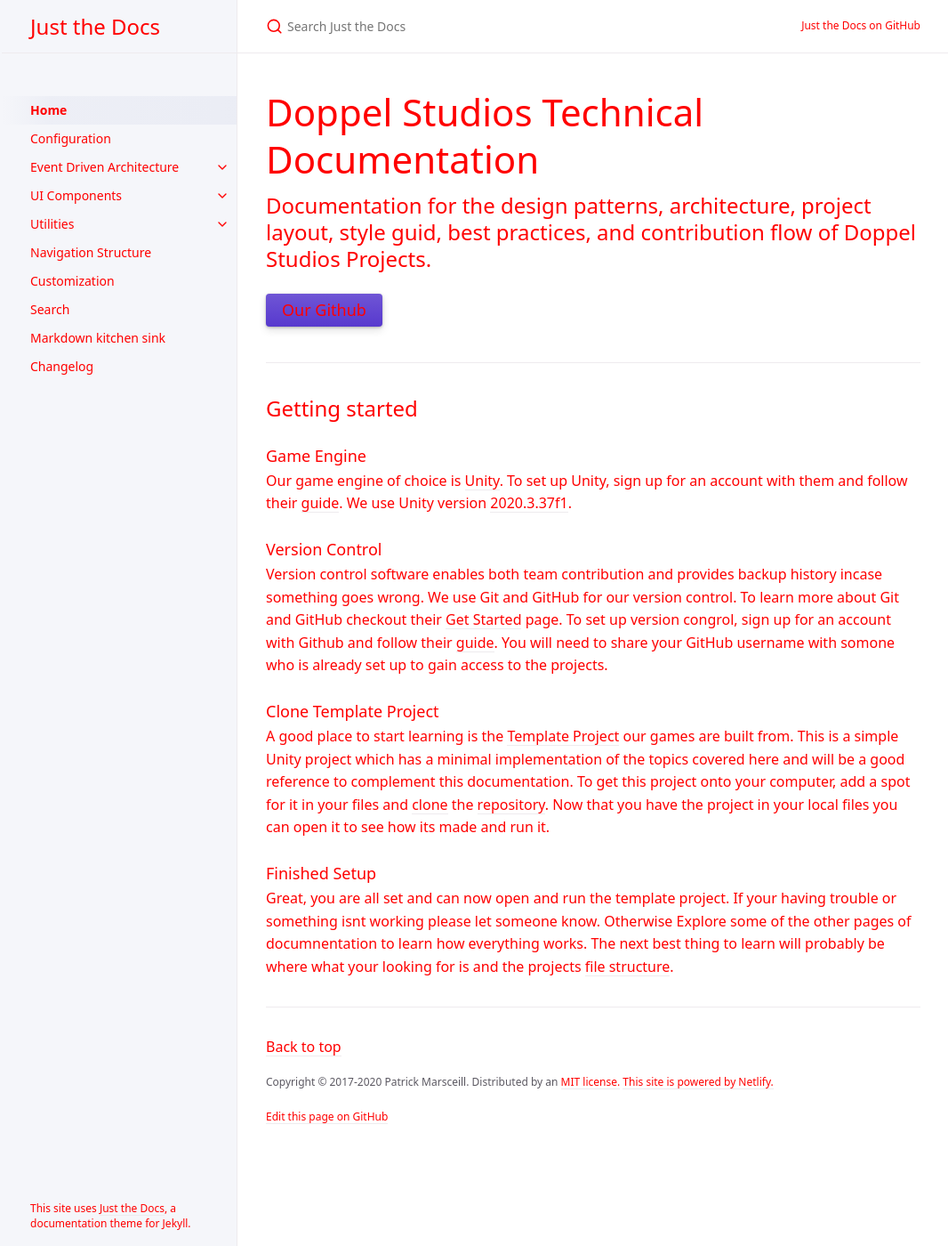
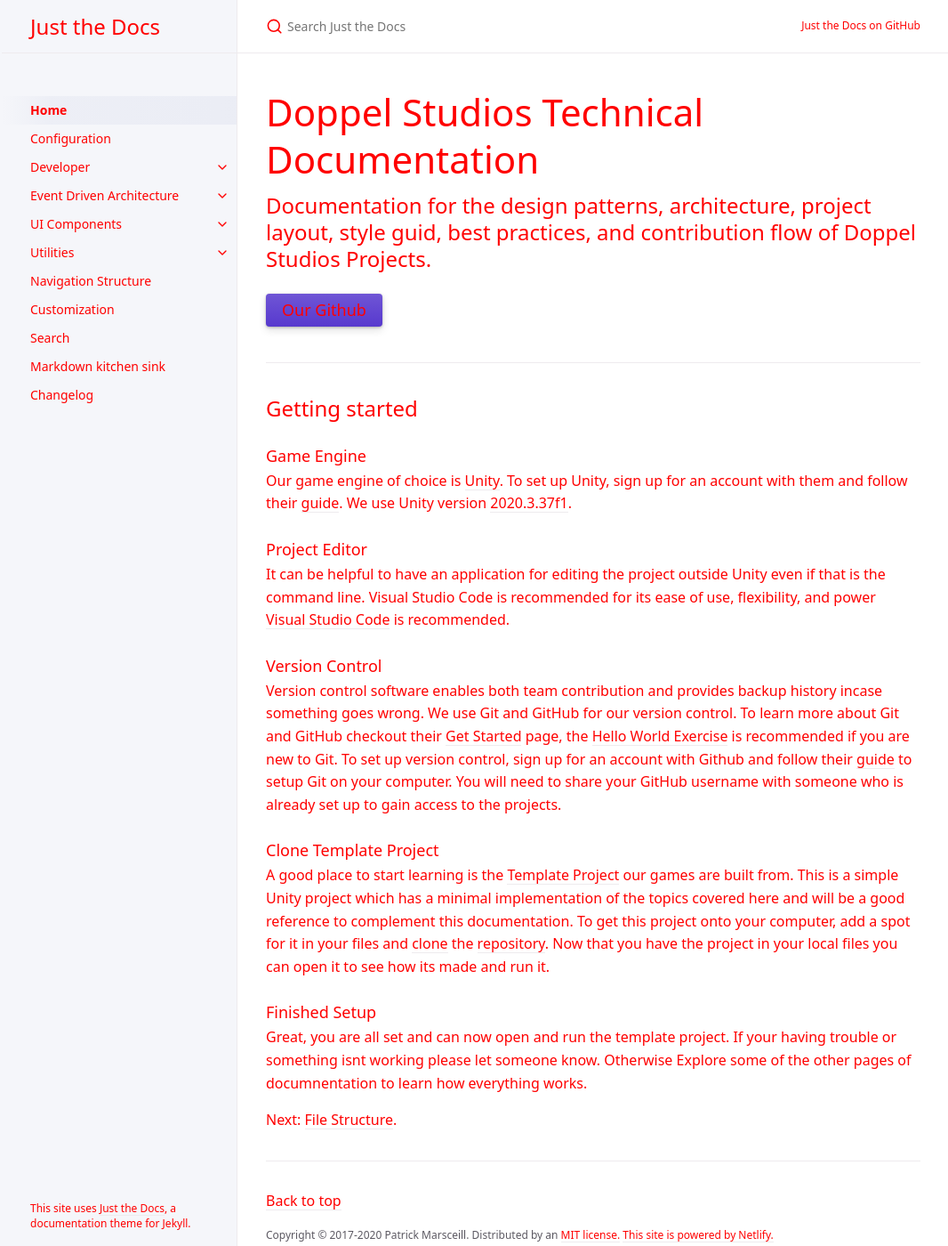
Before and after one commit to Doppel-Studios/Documentation, a Jekyll site: the page built from index.md, in a window 1280 px wide and 1400 px high. Shown: the whole window at 89% size, without its empty margins (105-1171 px from the left). Built offline with Jekyll 4.4.1, drawn with Linux system fonts in a browser that asks for light colours.

Commit message:
Added Developer Documentation

```diff
--- a/index.md
+++ b/index.md
@@ -22,9 +22,13 @@ Documentation for the design patterns, architecture, project layout, style guid,
 
 Our game engine of choice is [Unity](https://unity.com/). To set up Unity, sign up for an account with them and follow their [guide](https://unity.com/download). We use Unity version [2020.3.37f1](https://unity3d.com/unity/qa/lts-releases).
 
+### Project Editor
+
+It can be helpful to have an application for editing the project outside Unity even if that is the command line. Visual Studio Code is recommended for its ease of use, flexibility, and power [Visual Studio Code](https://code.visualstudio.com/) is recommended.
+
 ### Version Control
 
-Version control software enables both team contribution and provides backup history incase something goes wrong. We use Git and GitHub for our version control. To learn more about Git and GitHub checkout their [Get Started](https://docs.github.com/en/get-started) page. To set up version congrol, sign up for an account with Github and follow their [guide](https://docs.github.com/en/get-started/quickstart/set-up-git). You will need to share your GitHub username with somone who is already set up to gain access to the projects.
+Version control software enables both team contribution and provides backup history incase something goes wrong. We use Git and GitHub for our version control. To learn more about Git and GitHub checkout their [Get Started](https://docs.github.com/en/get-started) page, the [Hello World Exercise](https://docs.github.com/en/get-started/quickstart/hello-world) is recommended if you are new to Git. To set up version control, sign up for an account with Github and follow their [guide](https://docs.github.com/en/get-started/quickstart/set-up-git) to setup Git on your computer. You will need to share your GitHub username with someone who is already set up to gain access to the projects.
 
 ### Clone Template Project
 
@@ -32,4 +36,6 @@ A good place to start learning is the [Template Project](https://github.com/Dopp
 
 ### Finished Setup
 
-Great, you are all set and can now open and run the template project. If your having trouble or something isnt working please let someone know. Otherwise Explore some of the other pages of documnentation to learn how everything works. The next best thing to learn will probably be where what your looking for is and the projects [file structure](file-structure).
+Great, you are all set and can now open and run the template project. If your having trouble or something isnt working please let someone know. Otherwise Explore some of the other pages of documnentation to learn how everything works.
+
+Next: [File Structure](docs\general\file-structure).
```
Also changed, not shown: docs/developer/developer.md (added, +7 -0 lines).
